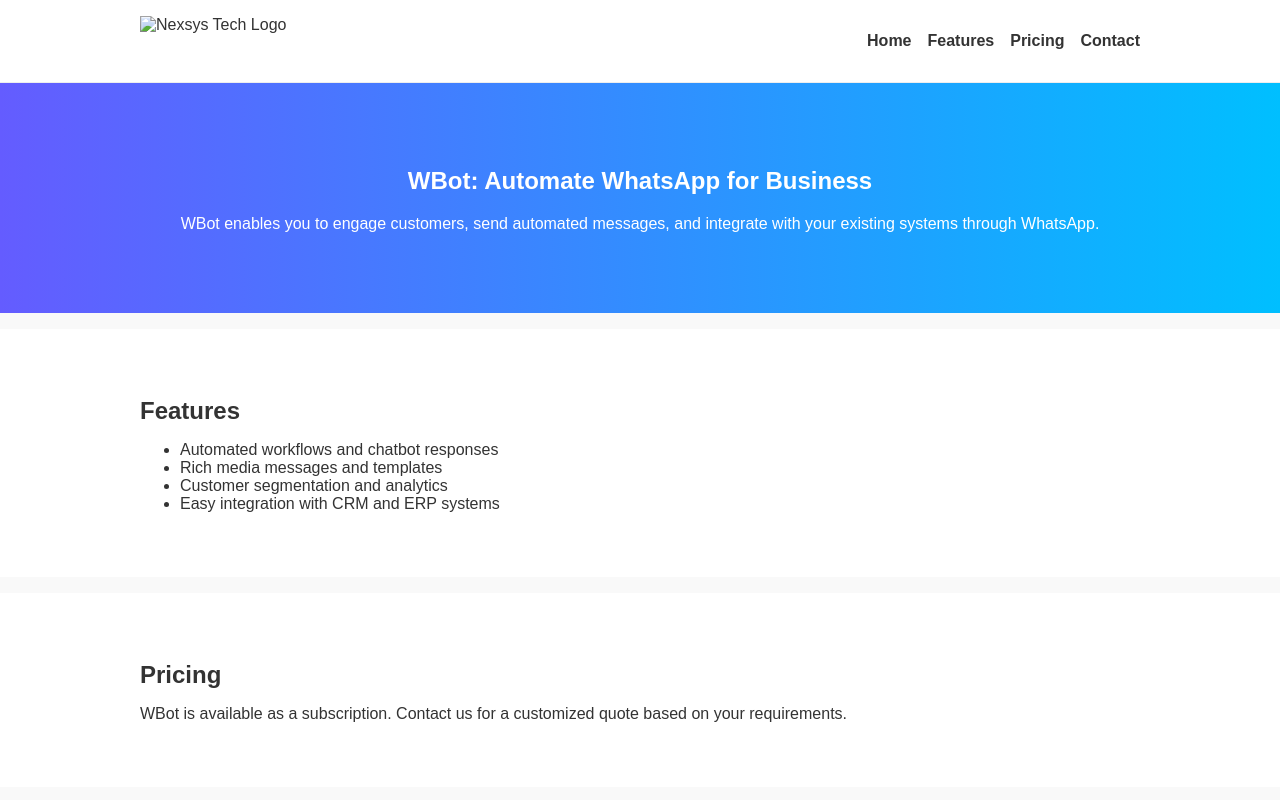
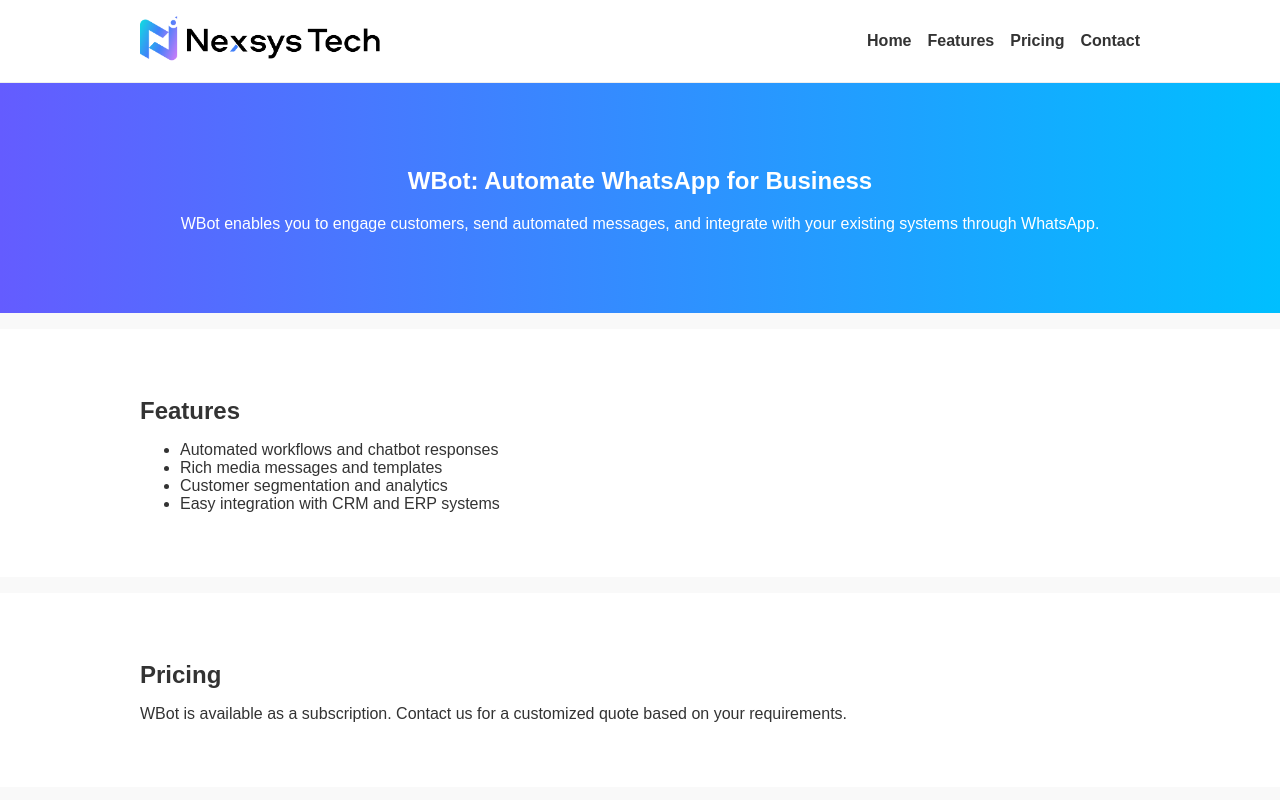
Before and after one commit to vivekshah7512/nexsystech-site, a plain HTML site: page wbot.html in a window 1280 px wide. Shown: the top 800 px of the page. Drawn offline with Linux system fonts and the light colour scheme.

Commit message:
Update wbot.html to fix logo path

```diff
--- a/wbot.html
+++ b/wbot.html
@@ -9,7 +9,7 @@
 <body>
 <header>
 <div class="container">
-<img src=/nexsys-logo.png" alt="Nexsys Tech Logo" class="logo">
+<img src="nexsys-logo.png" alt="Nexsys Tech Logo" class="logo">
 <nav>
 <ul>
 <li><a href="index.html">Home</a></li>
@@ -47,7 +47,7 @@
 <div class="container">
 <h2>Contact Us</h2>
 <p>Email: <a href="mailto:wbot@nexsystech.com">wbot@nexsystech.com</a></p>
-<p>WhatsApp: <a href="https://wa.me/911234567890">+91 12345 67890</a></p>
+<p>WhatsApp: <a href="https://wa.me/911234567890">+91 12345 67890</a></p>
 </div>
 </section>
 <footer>
```
